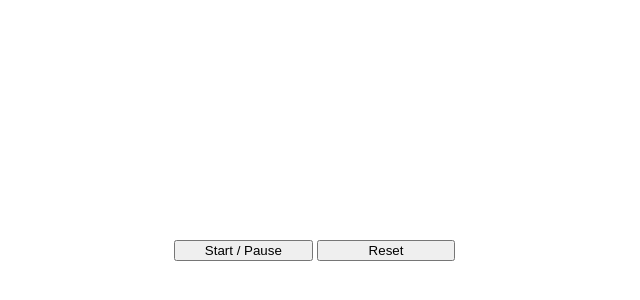
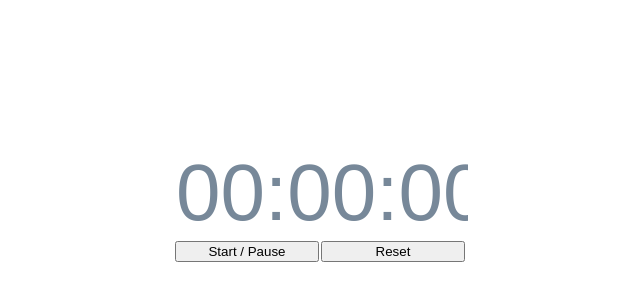
Before and after one commit to listdo/Kiwi, a website: page index.html in a window 1280 px wide. Shown: the part 254-554 px from the top of the page, without its empty margins (306-946 px from the left). Drawn offline with nearby package versions, Linux system fonts and the light colour scheme.

Commit message:
Fixed spacing

```diff
--- a/css/default.css
+++ b/css/default.css
@@ -6,6 +6,11 @@
     top: 50%;
     left: 50%;
     grid-template-columns: 36.5%;
+}
+
+.btn-container
+{
+    display: flex;
 }
 
 .timer
@@ -19,6 +24,6 @@
 
 .btn
 {
-    width: 47.5%;
-    margin: auto;
+    width: 50%;
+    margin: 1px;
 }
--- a/index.html
+++ b/index.html
@@ -17,7 +17,7 @@
             <div>
                 <input id="timer" type="text" class="timer" readonly/>
             </div>
-            <div>
+            <div class="btn-container">
                 <button id="start_btn" class="btn" onclick="handle_button_input()">
                     Start / Pause
                 </button>
--- a/js/script.js
+++ b/js/script.js
@@ -11,12 +11,17 @@ function handle_reset_input()
     timerState = false;
     timer = 0;
 
+    setDefault();
+}
+
+function setDefault()
+{
     var timerField = jQuery('#timer');
-    timerField.val(new Date(timer * 1000).toISOString().substr(11, 8).toString());
+    timerField.val(new Date(0 * 1000).toISOString().substr(11, 8).toString());
 }
 
 jQuery(document).ready(function() {
-
+    setDefault();
     var timerField = jQuery('#timer');
 
     function updateTime() {
```
Lines whose indentation alone changed are shown as unchanged.
